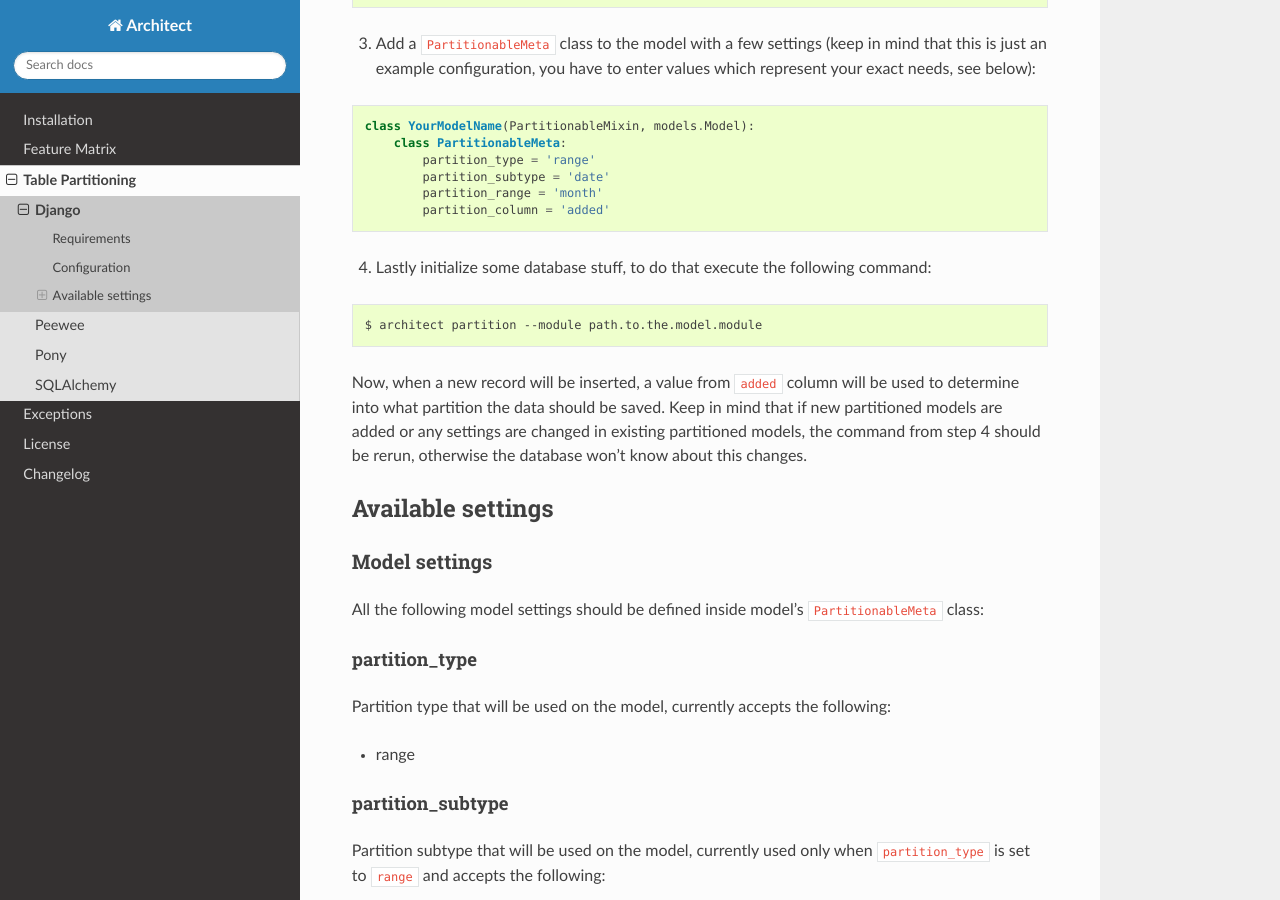
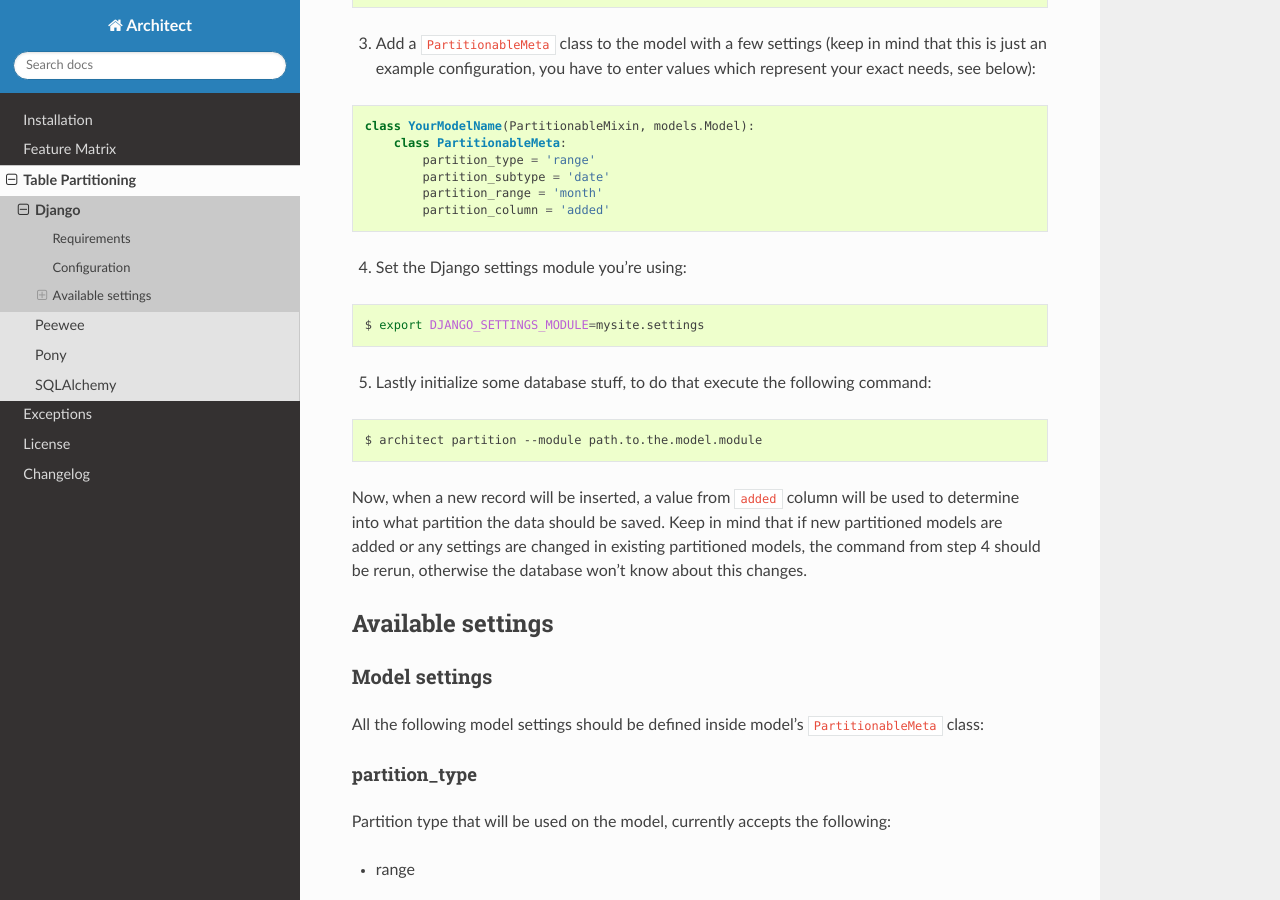
Before and after one commit to maxtepkeev/architect, a Sphinx documentation site: the page built from docs/partitioning/django.rst, in a window 1280 px wide and 900 px high, scrolled down 731 px. Built offline with Sphinx 7.4.7 and the Read the Docs theme 2.0.0, drawn with Linux system fonts in a browser that asks for light colours.

```diff
--- a/CHANGELOG.rst
+++ b/CHANGELOG.rst
@@ -1,9 +1,11 @@
 Changelog
 ---------
 
-0.2.1 (2014-09-XX)
+0.2.1 (2014-10-XX)
 ++++++++++++++++++
 
+- Fixed: `Issue #2 <https://github.com/maxtepkeev/architect/issues/2>`__ (``partition``
+  command was unable to find module with models to partition)
 - Fixed: `Issue #1 <https://github.com/maxtepkeev/architect/issues/1>`__ (``relation already
   exists`` error when trying to insert data into non-existent partition simultaneously from
   several queries) (thanks to `Daniel Kontsek <https://github.com/dn0>`__)
--- a/docs/partitioning/django.rst
+++ b/docs/partitioning/django.rst
@@ -43,7 +43,13 @@ to:
             partition_range = 'month'
             partition_column = 'added'
 
-4. Lastly initialize some database stuff, to do that execute the following command:
+4. Set the Django settings module you're using:
+
+.. code-block:: bash
+
+    $ export DJANGO_SETTINGS_MODULE=mysite.settings
+
+5. Lastly initialize some database stuff, to do that execute the following command:
 
 .. code-block:: bash
 
```
Also changed, not shown: 1 other file.
